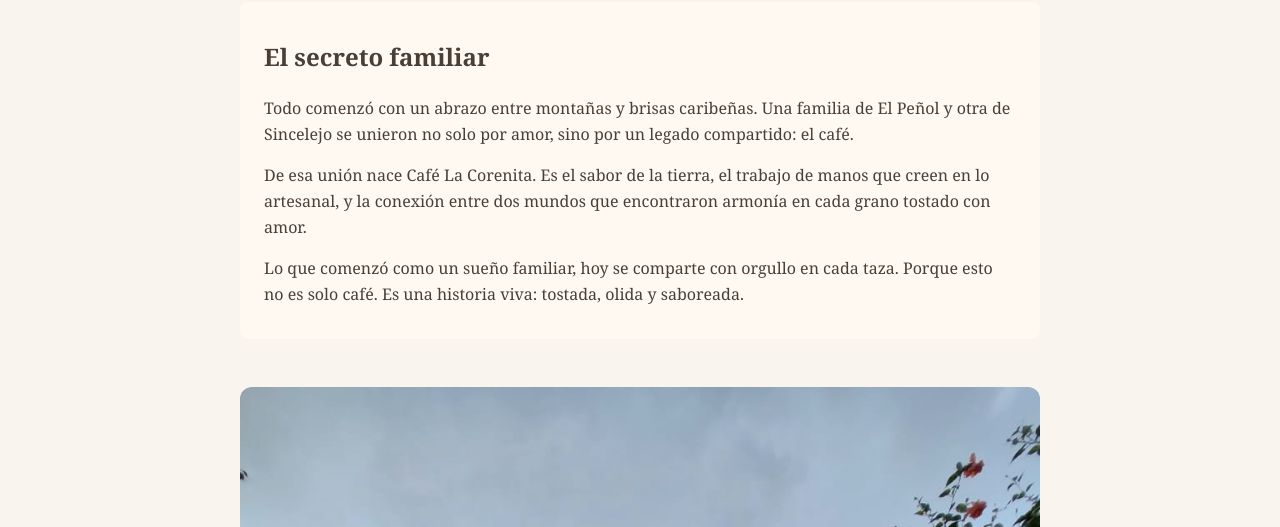
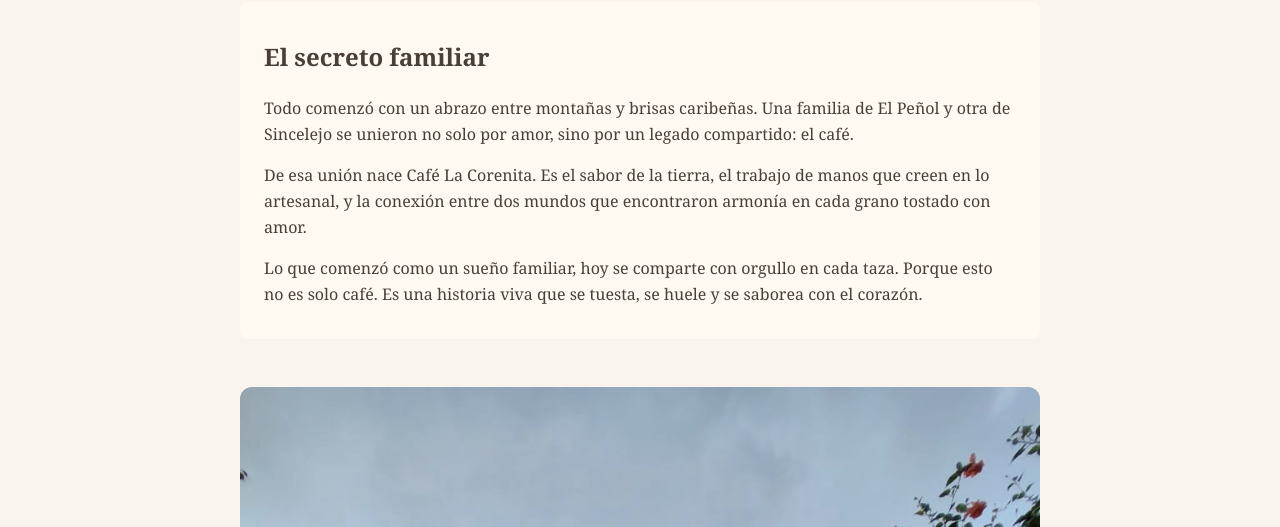
Before and after one commit to malvarezferrer/cafe-la-corenita, a plain HTML site: page index.html in a window 1280 px wide. Shown: the part 573-1100 px from the top of the page. Drawn offline with Linux system fonts and the light colour scheme.

Commit message:
Update index.html

```diff
--- a/index.html
+++ b/index.html
@@ -103,7 +103,7 @@
       </p>
       <p>
         Lo que comenzó como un sueño familiar, hoy se comparte con orgullo en cada taza. Porque esto no es solo café.
-        Es una historia viva: tostada, olida y saboreada.
+        Es una historia viva que se tuesta, se huele y se saborea con el corazón.
       </p>
     </div>
 
```
